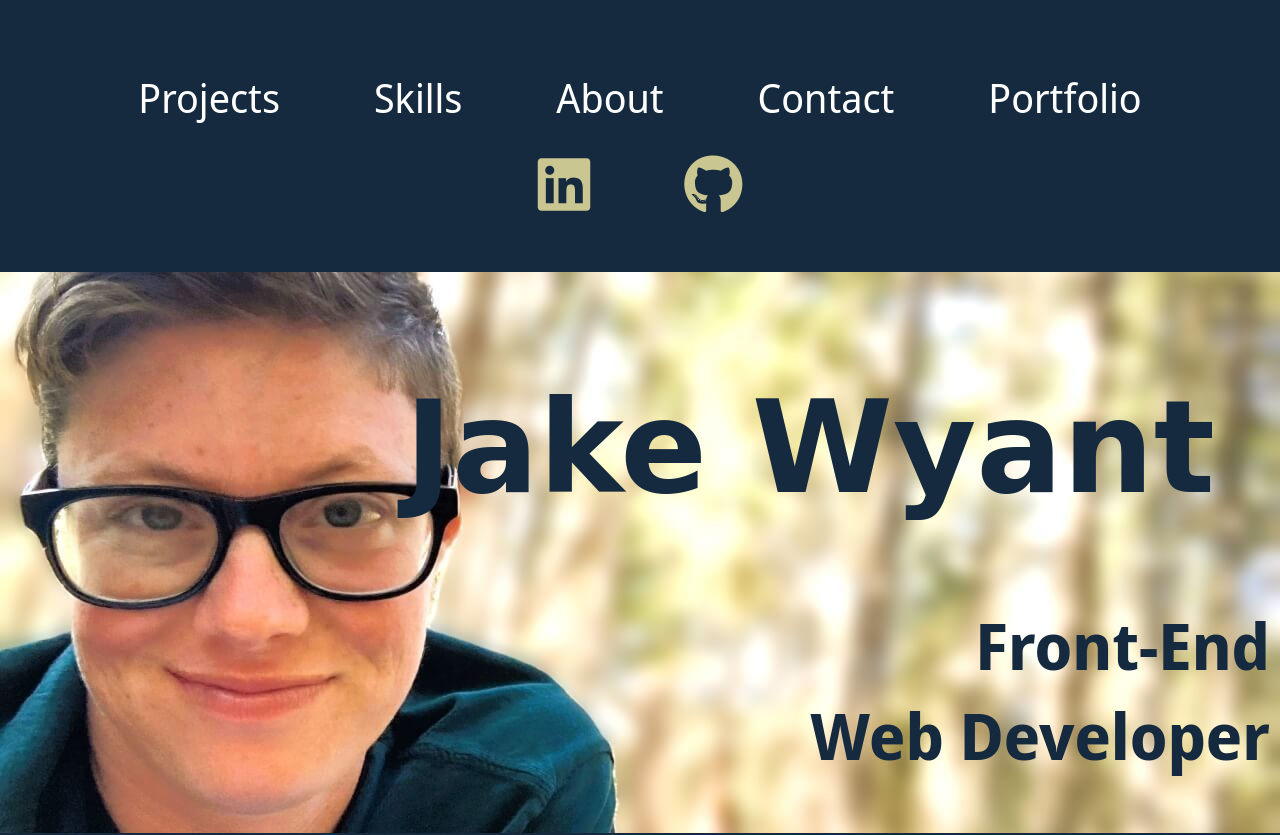
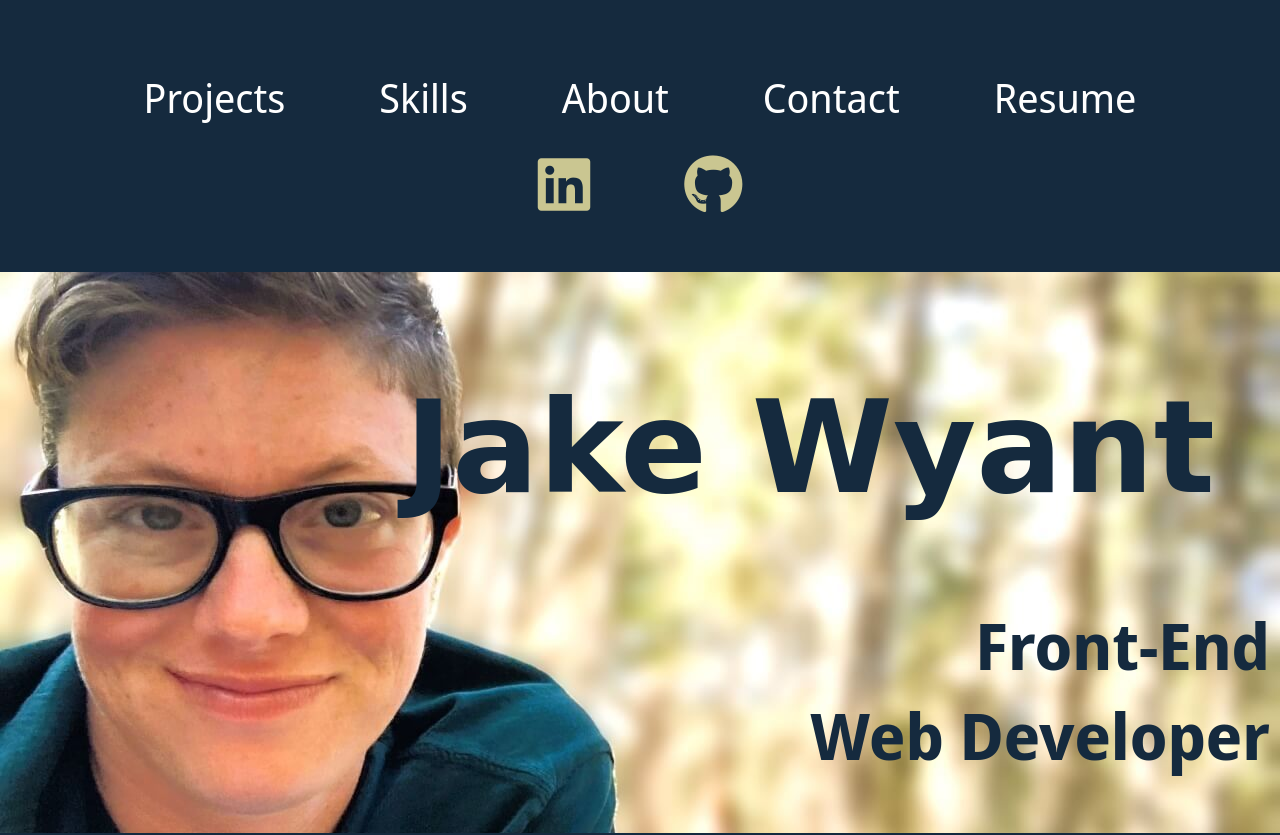
Before and after one commit to Dev-Wy/Portfolio, a website built with webpack: page index.html in a window 1280 px wide. Shown: the top 835 px of the page. Built offline with nearby package versions, Linux system fonts and the light colour scheme; a web font is replaced by a local one.

Commit message:
Replaced nav terms

```diff
--- a/index.html
+++ b/index.html
@@ -36,7 +36,7 @@
             <li><a href="#skills">Skills</a></li>
             <li><a href="#about">About</a></li>
             <li><a href="#contact">Contact</a></li>
-            <li><a href="https://docs.google.com/document/d/1YQ_M-zIVtKWRDCyIHuS-P8rJqnmk4dyvvUAhaU1wUOw/edit?usp=sharing" target="_blank">Portfolio</a></li>
+            <li><a href="https://docs.google.com/document/d/1YQ_M-zIVtKWRDCyIHuS-P8rJqnmk4dyvvUAhaU1wUOw/edit?usp=sharing" target="_blank">Resume</a></li>
           </ul>
           <ul>
             <li><a href= "https://www.linkedin.com/in/jakewyantdeveloper/" target="_blank"><i class="fa-brands fa-linkedin fa-xl" style="color: #cac691;"></i></a></li>
```
